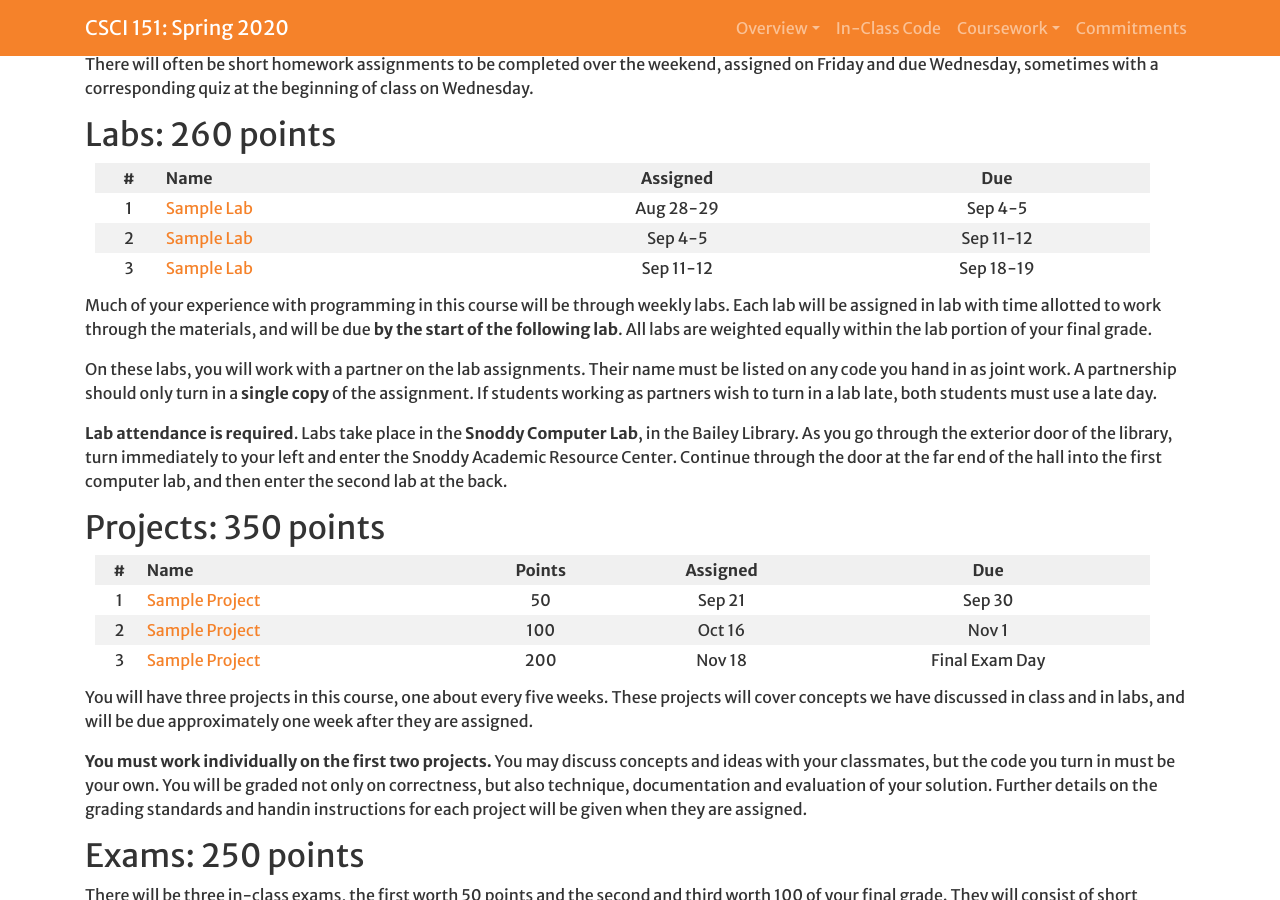
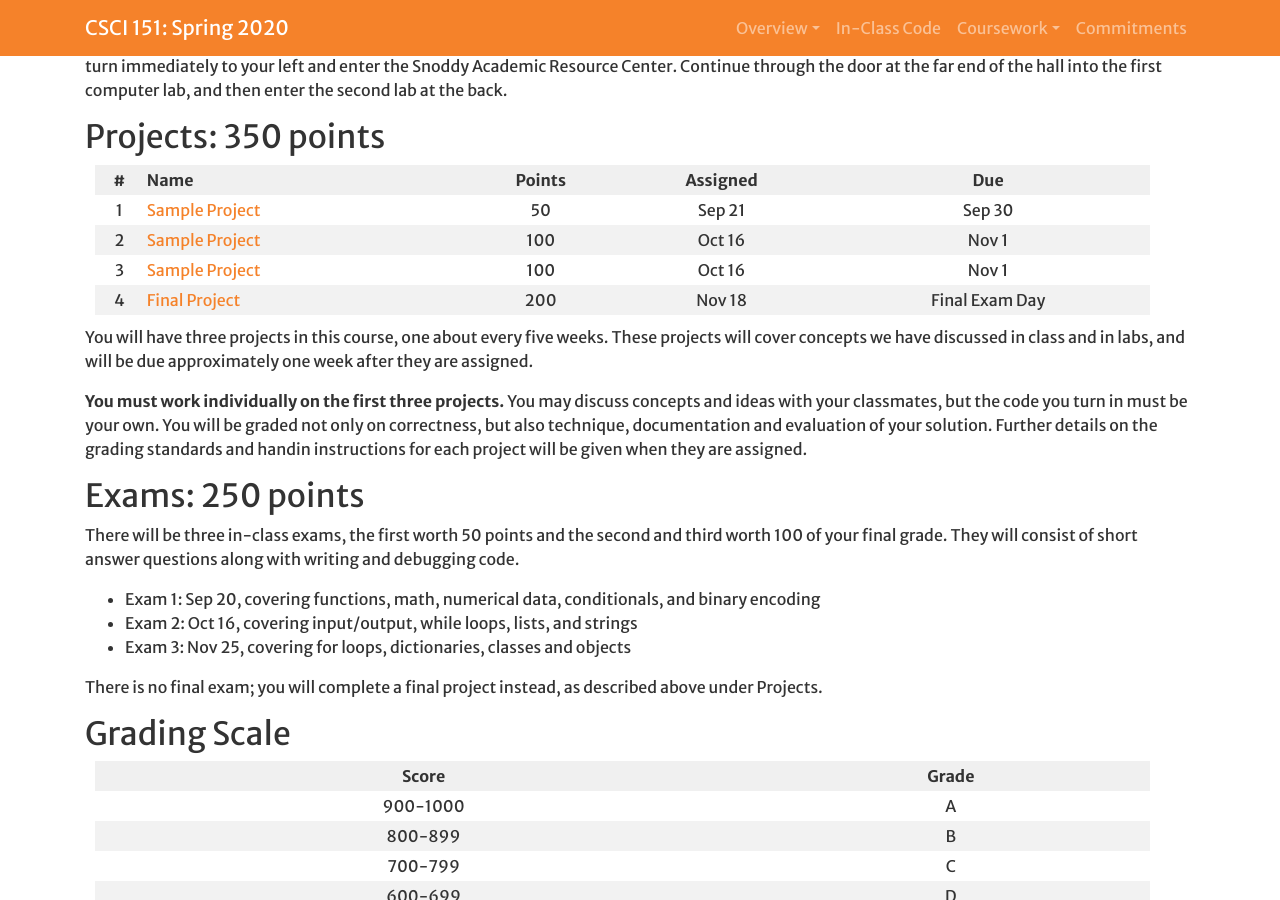
Before and after one commit to Hendrix-CS/csci151, a Jekyll site: the page built from index.md, in a window 1280 px wide and 900 px high, scrolled down 2823 px. Built offline with Jekyll 4.4.1, drawn with Linux system fonts in a browser that asks for light colours; a script that is not in the unit is left out; our own code applies the rules of GitHub Pages for plain Markdown files; some of the changed text lies outside the part shown.

Commit message:
The markdown navbar works!!!

```diff
--- a/_includes/header.html
+++ b/_includes/header.html
@@ -7,34 +7,31 @@
     <div class="collapse navbar-collapse" id="navbarResponsive">
       <ul class="navbar-nav ml-auto">
 
-        <li class="nav-item dropdown">
-          <a class="nav-link dropdown-toggle" data-toggle="dropdown" href="{{ site.baseurl}}/#myview" id="download">Overview<span class="caret"></span></a>
-          <div class="dropdown-menu" aria-labelledby="download">
-            <a class="dropdown-item" href="{{ site.baseurl}}/#description">Description</a>
-            <a class="dropdown-item" href="{{ site.baseurl}}/#goals">Learning Goals</a>
-            <a class="dropdown-item" href="{{ site.baseurl}}/#resources">Resources</a>
-          </div>
-        </li>
+        {% if site.navigation[0] %}
+          {% for item in site.navigation %}
+            {% if item.title %}
+            <li class="nav-item dropdown">
+              <a class="nav-link dropdown-toggle" data-toggle="dropdown" href="{{ site.baseurl}}/#myview" id="download">{{ item.title }}<span class="caret"></span></a>
+              <div class="dropdown-menu" aria-labelledby="download">
+                {% if item.subfolderitems[0] %}
+                  <ul>
+                    {% for entry in item.subfolderitems %}
 
-        <li class="nav-item">
-          <a class="nav-link" href="{{ site.baseurl}}/#inclasscode">In-Class Code</a>
-        </li>
-
-        <li class="nav-item dropdown">
-          <a class="nav-link dropdown-toggle" data-toggle="dropdown" href="{{ site.baseurl}}/#grading" id="download">Coursework<span class="caret"></span></a>
-          <div class="dropdown-menu" aria-labelledby="download">
-            <a class="dropdown-item" href="{{ site.baseurl}}/#hwqz">Homework and Quizzes</a>
-            <a class="dropdown-item" href="{{ site.baseurl}}/#labs">Labs</a>
-            <a class="dropdown-item" href="{{ site.baseurl}}/#projects">Projects</a>
-            <a class="dropdown-item" href="{{ site.baseurl}}/#exams">Exams</a>
-            <a class="dropdown-item" href="{{ site.baseurl}}/#scale">Scale</a>
-          </div>
-        </li>
-
-        <li class="nav-item">
-          <a class="nav-link" href="{{ site.baseurl}}/#commitments">Commitments</a>
-        </li>
+                        <a class="dropdown-item" href="{{ entry.url }}">{{ entry.page }}</a>
+                    {% endfor %}
+                  </ul>
+                {% endif %}
+            {% else %}
+            <li class="nav-item">
+              <a class="nav-link" href="{{ item.url }}">{{ item.page }}</a>
+            </li>
+            {% endif %}
+          {% endfor %}
+        {% endif %}
       </ul>
     </div>
   </div>
 </nav>
+
+<div>
+</div>
--- a/index.md
+++ b/index.md
@@ -8,26 +8,6 @@
 # <a name="description">Overview</a>
 
 {{ site.description }}
-
-<div>
-{% if site.navigation[0] %}
-  {% for item in site.navigation %}
-    {% if item.title %}
-      <h3>{{ item.title }}</h3>
-        {% if item.subfolderitems[0] %}
-          <ul>
-            {% for entry in item.subfolderitems %}
-                <li><a href="{{ entry.url }}">{{ entry.page }}</a>
-                </li>
-            {% endfor %}
-          </ul>
-        {% endif %}
-    {% else %}
-        <h3><a href="{{ item.url }}">{{ item.page }}</a></h3>
-    {% endif %}
-  {% endfor %}
-{% endif %}
-</div>
 
 ## <a name="goals">Learning Goals</a>
 
@@ -114,11 +94,12 @@
 |:--:|-----||:------:|:--------:|:---:|
 |1 | [Sample Project]({{site.baseurl}}/projects/sample-project.html)  | 50  | Sep 21 | Sep 30 |
 |2 | [Sample Project]({{site.baseurl}}/projects/sample-project.html) | 100 | Oct 16 | Nov 1 |
-|3 | [Sample Project]({{site.baseurl}}/projects/sample-project.html) | 200 | Nov 18 | Final Exam Day |
+|3 | [Sample Project]({{site.baseurl}}/projects/sample-project.html) | 100 | Oct 16 | Nov 1 |
+|4 | [Final Project]({{site.baseurl}}/projects/sample-project.html) | 200 | Nov 18 | Final Exam Day |
 
 You will have three projects in this course, one about every five weeks. These projects will cover concepts we have discussed in class and in labs, and will be due approximately one week after they are assigned.
 
-**You must work individually on the first two projects.** You may discuss concepts and ideas with your classmates, but the code you turn in must be your own. You will be graded not only on correctness, but also technique, documentation and evaluation of your solution. Further details on the grading standards and handin instructions for each project will be given when they are assigned.
+**You must work individually on the first three projects.** You may discuss concepts and ideas with your classmates, but the code you turn in must be your own. You will be graded not only on correctness, but also technique, documentation and evaluation of your solution. Further details on the grading standards and handin instructions for each project will be given when they are assigned.
 
 ## <a name="exams">Exams</a>: 250 points
 
```
